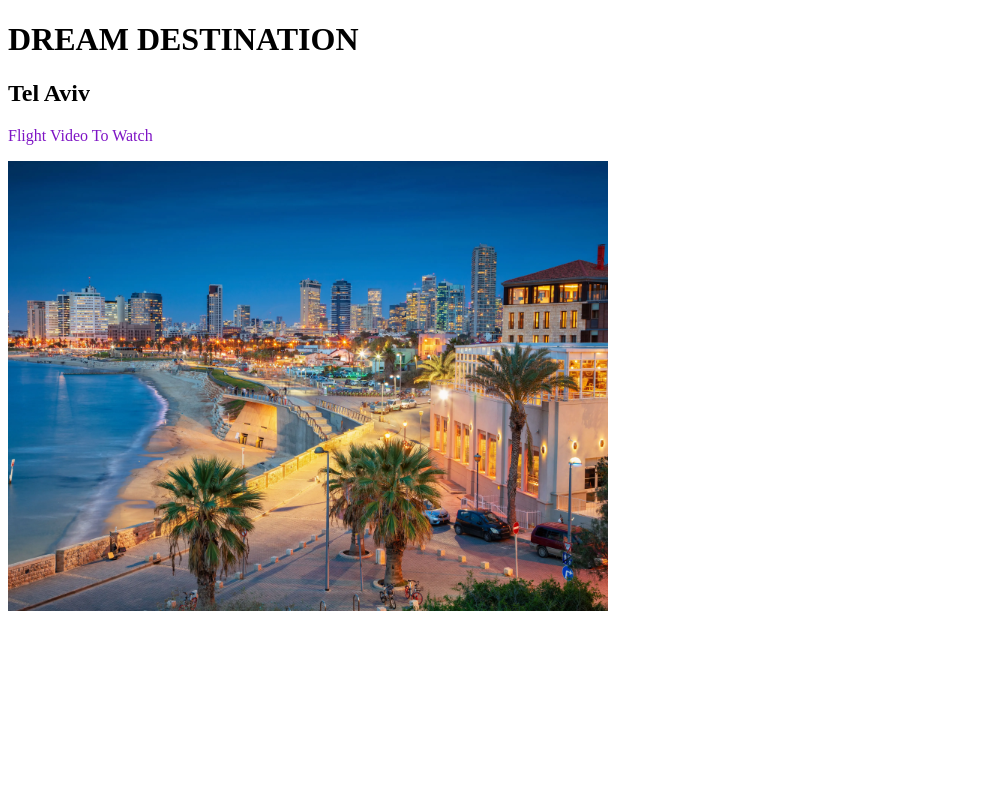
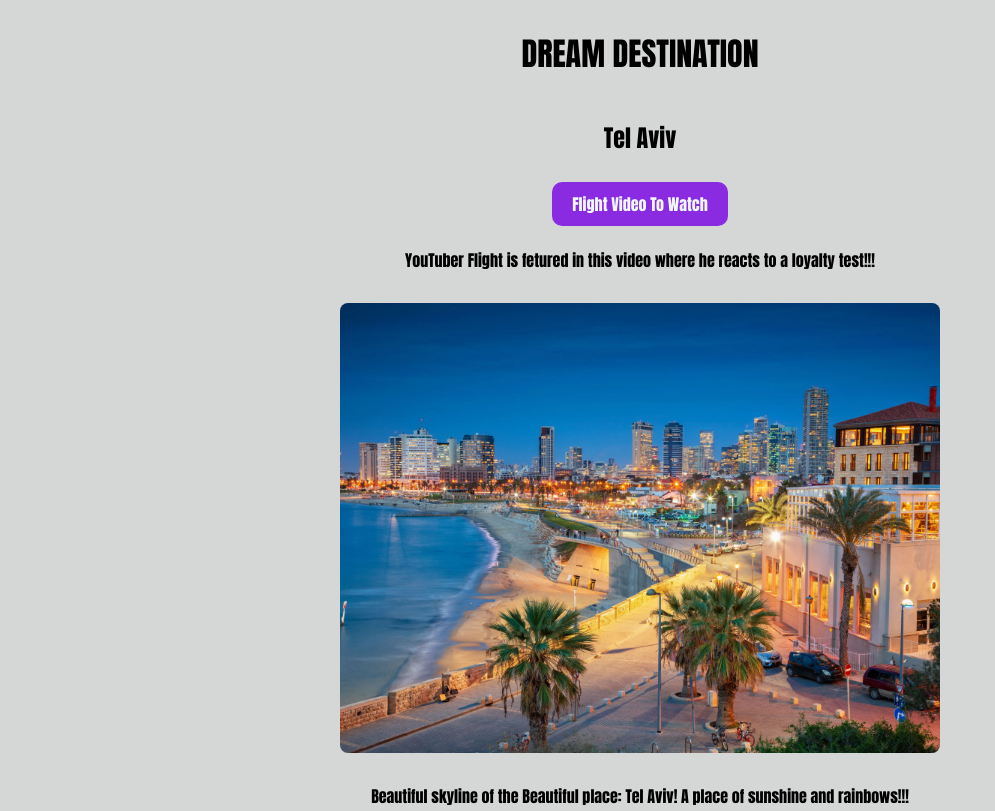
Before and after one commit to haydenmoreno4949/Dream-destination, a plain HTML site: page index.html in a window 1280 px wide. Shown: the top 811 px of the page, without its empty margins (0-995 px from the left). Drawn offline with Linux system fonts and the light colour scheme.

Commit message:
Add files via upload

```diff
--- a/index.html
+++ b/index.html
@@ -8,10 +8,22 @@
 <h2>Tel Aviv</h2>
 <link rel="stylesheet" href="style.css">
 <p><a href="https://www.youtube.com/watch?v=PzD2pbQmvZ4" target="_blank">Flight Video To Watch</a></p>
+<p>YouTuber Flight is fetured in this video where he reacts to a loyalty test!!!</p>
 
-<img src="tel aviv.webp" width="600" ="Tel Aviv">
 </head>
 <body>
+    <img src="tel aviv.webp" width="600" ="Tel Aviv">
+    <p>Beautiful skyline of the Beautiful place: Tel Aviv! A place of sunshine and rainbows!!! </p>
+    <img src="ben net.gif" alt="">
+    <p><a href="https://www.taizu.co.il/"target="_blank">Tasty Bites!!!</a></p>
+    <img src="bibi aviv.gif" alt="">
+    <p><a href="https://www.youtube.com/watch?v=ZEI-d9_xYLs"target="_blank">Tel Aviv By Drone!!!</a></p>
+    <img src="israel-isr.gif" alt="">
+    <p><a href="https://www.youtube.com/@HaxingPlayz"target="_blank">SUBSCRIBE TO HaxingPlayz!!!!</a></p>
+    <img src="flight circle.gif" alt="">
+    <p><a href="https://www.youtube.com/watch?v=1EQtIB9hFug"target="_blank">Benjamin Netanyhu Press Conference!!!!!</a></p>
+    <img src="catgirl.gif" alt="">
+    <p>Tel Aviv is a truly awesome place and WE should all visit! Tel Aviv 2027!!!</p>
 
 </body>
 </html>
--- a/style.css
+++ b/style.css
@@ -7,3 +7,35 @@ a:hover{
 text-transform: uppercase;
 text-decoration: underline;
 }
+p{
+color: blueviolet rgb(101, 16, 122);
+    text-decoration-color: blueviolet;
+}
+body{
+    background-color: rgb(213, 214, 214);
+    display: flex;
+    align-items: center;
+    flex-direction: column;
+    text-decoration: blueviolet;
+    font-family: Impact, Haettenschweiler, 'Arial Narrow Bold', sans-serif;
+
+
+}
+img{
+    margin: 15px 0;
+    border-radius: 8px;
+    transition: transform 0.2s;
+    align-items: center;
+
+}
+
+img:hover{
+transform: scale(1.03);
+ }
+
+ a{
+color: aliceblue;
+background-color: blueviolet;
+padding: 10px 20px;
+border-radius: 10px;
+ }
```
Also changed, not shown: ben net.gif (added), bibi aviv.gif (added), catgirl.gif (added), israel-isr.gif (added).
